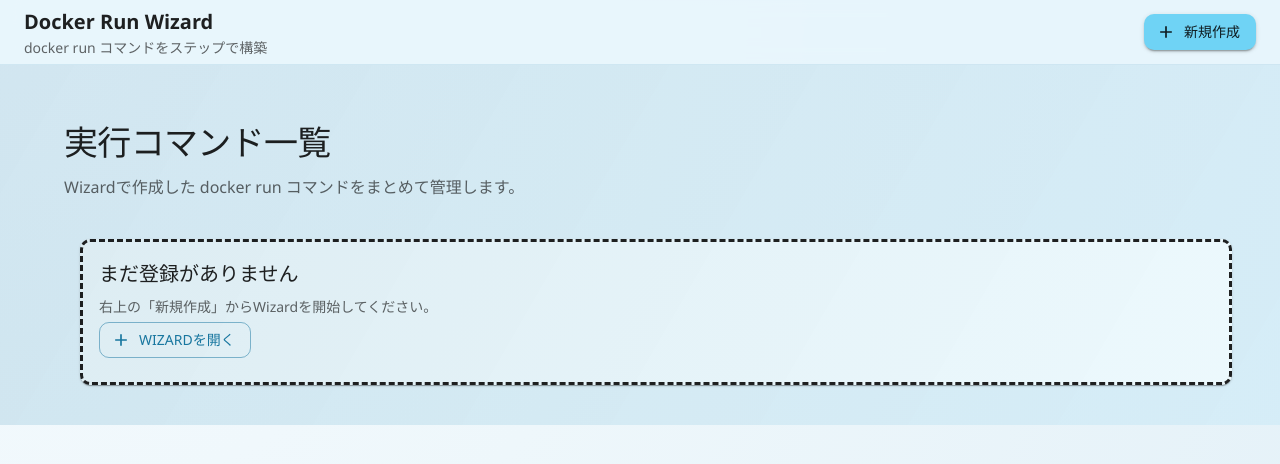
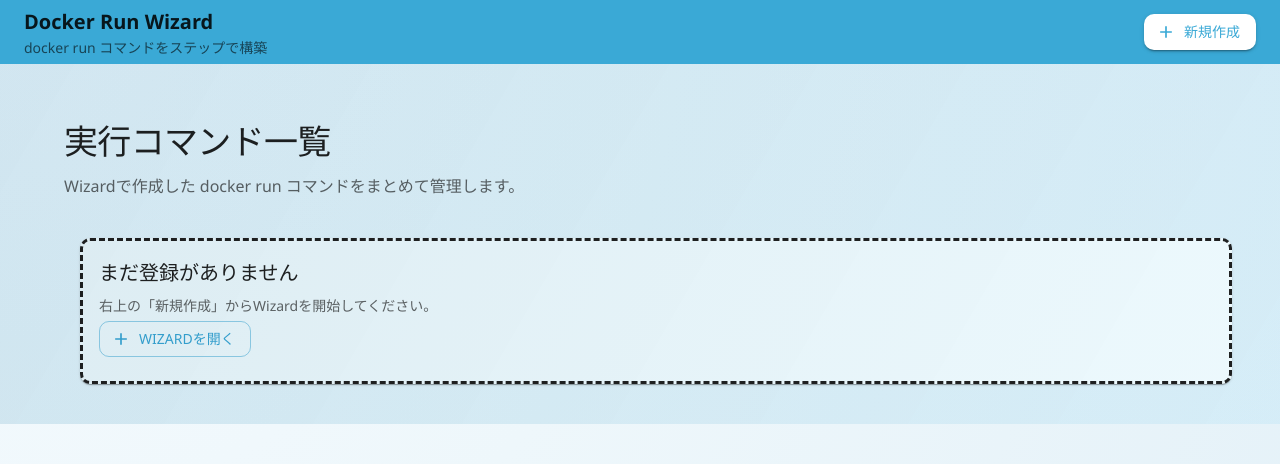
Before and after one commit to cha84rakanal/docker_easy_wizard, a React (Vite) app: page / in a window 1280 px wide. Shown: the top 464 px of the page. Built offline with nearby package versions, Linux system fonts and the light colour scheme.

Commit message:
change theme

```diff
--- a/src/App.tsx
+++ b/src/App.tsx
@@ -19,16 +19,7 @@
 
   return (
     <Box className="app-shell">
-      <AppBar
-        position="sticky"
-        color="transparent"
-        elevation={0}
-        sx={{
-          backgroundColor: "rgba(231, 245, 252, 0.9)",
-          backdropFilter: "blur(10px)",
-          borderBottom: "1px solid rgba(27, 127, 167, 0.12)",
-        }}
-      >
+      <AppBar position="sticky" color="primary" elevation={0}>
         <Toolbar sx={{ justifyContent: "space-between" }}>
           <Box>
             <Typography variant="h6">Docker Run Wizard</Typography>
@@ -38,7 +29,13 @@
           </Box>
           <Button
             variant="contained"
-            color="secondary"
+            sx={{
+              backgroundColor: "#ffffff",
+              color: "primary.main",
+              "&:hover": {
+                backgroundColor: "#eef7fb",
+              },
+            }}
             startIcon={<AddIcon />}
             onClick={handleOpenWizard}
           >
--- a/src/theme.ts
+++ b/src/theme.ts
@@ -4,7 +4,7 @@
   palette: {
     mode: "light",
     primary: {
-      main: "#1b7fa7",
+      main: "#3aa9d6",
     },
     secondary: {
       main: "#6fd3f5",
```
